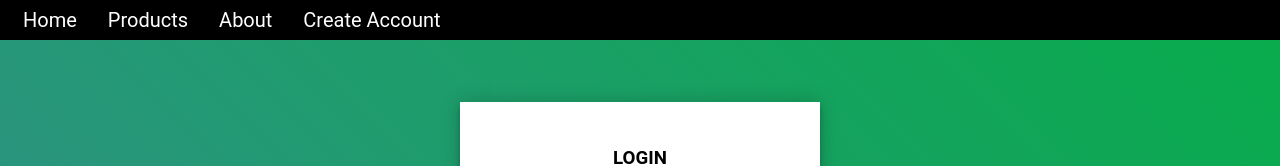
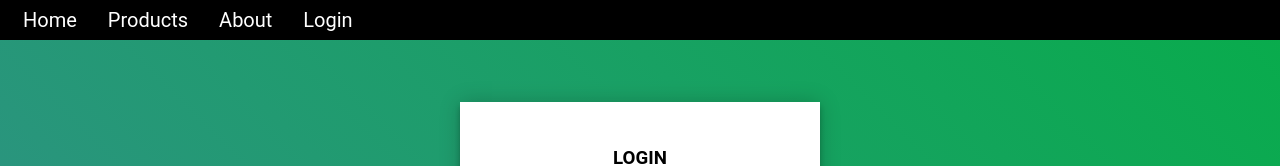
Before and after one commit to sm0sh/BookStore, a website: page login.html in a window 1280 px wide. Shown: the top 166 px of the page. Drawn offline with Linux system fonts and the light colour scheme.

Commit message:
login page correction

```diff
--- a/login.html
+++ b/login.html
@@ -12,7 +12,7 @@
         <li><a href="index.html">Home</a></li>
         <li><a href="products.html">Products</a></li>
         <li><a href="About.html">About</a></li>
-        <li><a href="Register.html">Create Account</a></li>
+        <li><a href="Register.html">Login</a></li>
       </ul>
     </div>
   </nav>
```
